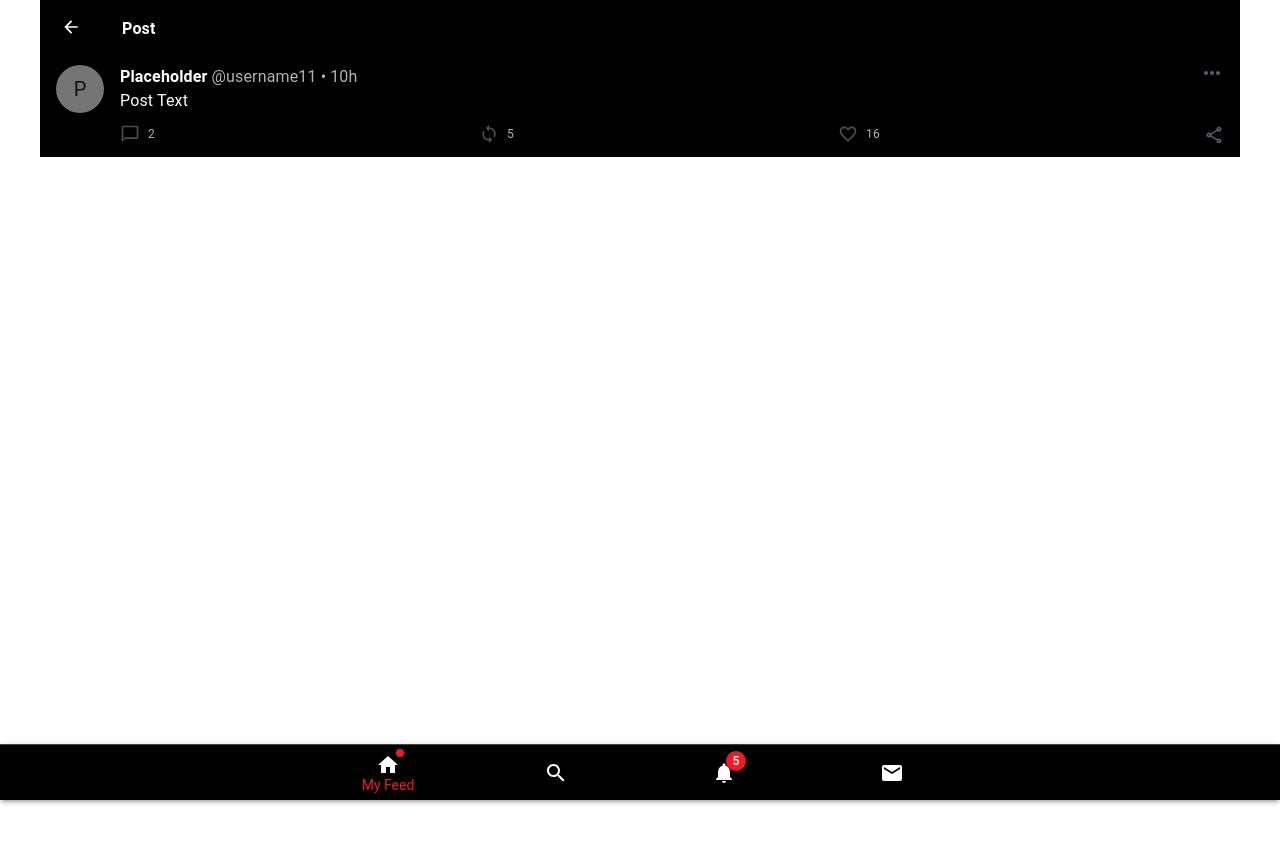
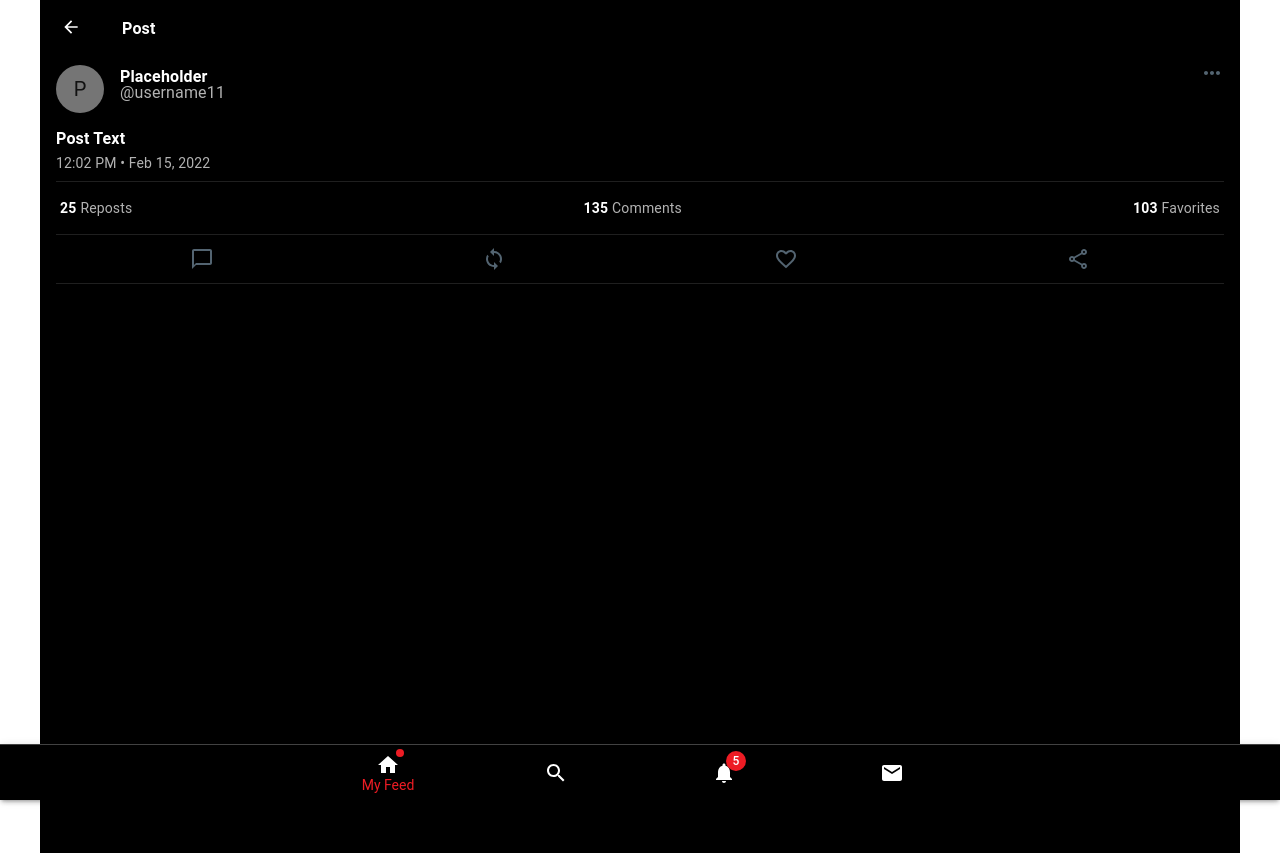
Before and after one commit to KailonSimon/social-app, a Next.js app: page /post/1 in a window 1280 px wide. Before the commit the page ends 800 px from the top, so only its background shows below. Built offline with nearby package versions, Linux system fonts and the light colour scheme.

Commit message:
Added feed links to post pages

```diff
--- a/src/components/Feed.jsx
+++ b/src/components/Feed.jsx
@@ -1,6 +1,6 @@
 import { Box, Divider, Fab, Paper, Stack } from '@mui/material'
 import React from 'react'
-import Post from './Post'
+import FeedPost from './FeedPost'
 import { posts } from '../../data'
 import { Create } from '@mui/icons-material'
 
@@ -12,7 +12,7 @@ function Feed() {
           divider={<Divider flexItem />}
           >
           {posts.map(post => {
-            return <Post key={post.id} post={post} />
+            return <FeedPost key={post.postId} post={post} />
           })}
       </Stack>
     </Paper>
--- a/src/components/Post.jsx
+++ b/src/components/Post.jsx
@@ -9,21 +9,33 @@ import Typography from '@mui/material/Typography';
 import ShareIcon from '@mui/icons-material/Share';
 import { Block, ChatBubble, ChatBubbleOutline, Favorite, FavoriteBorder, Flag, FlagOutlined, Loop, MoreHoriz, PersonRemoveOutlined, SentimentDissatisfiedOutlined, ShareOutlined, VolumeOffOutlined } from '@mui/icons-material';
 import { Box } from '@mui/system';
-import { Button, List, ListItem, ListItemButton, ListItemIcon, ListItemText, Paper, Skeleton, SwipeableDrawer } from '@mui/material';
+import { Button, Dialog, Divider, List, ListItem, ListItemButton, ListItemIcon, ListItemText, Modal, Paper, Skeleton, SwipeableDrawer } from '@mui/material';
 
 export default function Post(props) {
 
-  const { displayName, username, text, date } = props.post;
+  const { displayName, username, text, date, favorites, reposts } = props.post;
   const [isFavorited, setIsFavorited] = useState(false);
+  const [totalFavorites, setTotalFavorites] = useState(favorites);
   const [isReposted, setIsReposted] = useState(false);
+  const [totalReposts, setTotalReposts] = useState(reposts);
   const [isMenuOpen, setIsMenuOpen] = useState(false);
-  const loading = false;
 
+  const [isDialogOpen, setIsDialogOpen] = useState(false);
+
+  const favoriteHandler = () => {
+    setTotalFavorites(isFavorited ? totalFavorites - 1 : totalFavorites + 1);
+    setIsFavorited(!isFavorited);
+  }
+  const repostHandler = () => {
+    setTotalReposts(isReposted ? totalReposts - 1 : totalReposts + 1);
+    setIsReposted(!isReposted);
+  }
+  const loading = false //for future use
   return (
-    <>
+    <Box sx={{ backgroundColor: 'background.paper', height: '100vh'}}>
     <Card sx={{ width: '100%', px: '16px', py: '12px' }} square elevation={0}>
       <CardHeader
-        sx={{ p: 0, alignItems: 'flex-start' }}
+        sx={{ p: 0, alignItems: 'flex-start', mb: '4px' }}
         avatar={
           loading ?
             <Skeleton variant="circular">
@@ -40,62 +52,77 @@ export default function Post(props) {
           </IconButton>
         }
         title={
-          <Box sx={{ display: 'flex', justifyContent: 'flex-start', alignItems: 'flex-end', columnGap: '4px'}}>
-            <Typography variant="body1" component="span" fontWeight='bold'>{loading ? <Skeleton width={75}/> : displayName}</Typography>
+          <Box sx={{ display: 'flex', flexDirection: 'column', justifyContent: 'flex-start', alignItems: 'flex-start', columnGap: '4px'}}>
+            <Typography variant="body1" component="span" fontWeight='bold' sx={{ mb: '-8px' }}>{loading ? <Skeleton width={75}/> : displayName}</Typography>
             <Typography variant="body1" color="text.secondary" component="span">{loading ? <Skeleton width={100}/> : `@${username}`}</Typography>
-            <Typography variant="body1" color="text.secondary" component="span">{!loading && '•'}</Typography>
-            <Typography variant="body1" color="text.secondary" component="span">{loading ? <Skeleton width={30} /> : date}</Typography>
           </Box>
         }
       />
-      <CardContent sx={{ paddingLeft: '64px', paddingY: '0'}}>
-        <Typography variant="body1" sx={{ mt: '-24px'}} >
+      <CardContent sx={{ p: '0'}}>
+        <Box sx={{ py: '8px'}}>
+            <Typography variant="subtitle1" fontWeight='bold' >
                 {loading ? <Skeleton width={250} height={48} /> : text}
             </Typography>
+            <Typography variant="body2" color='text.secondary'>
+                12:02 PM • Feb 15, 2022
+            </Typography>
+        </Box>
+        <Divider />
+        <Box sx={{ display: 'flex', justifyContent: 'space-between', p: '16px 4px' }}>
+            <Box sx={{ display: 'flex', columnGap: '4px' }}>
+                <Typography variant="body2" fontWeight='bold' color='text.primary'>
+                    {totalReposts}
+                </Typography>
+                <Typography variant="body2" color='text.secondary'>
+                    Reposts
+                </Typography>
+            </Box>
+            <Box sx={{ display: 'flex', columnGap: '4px' }}>
+                <Typography variant="body2" fontWeight='bold' color='text.primary'>
+                    135
+                </Typography>
+                <Typography variant="body2" color='text.secondary'>
+                    Comments
+                </Typography>
+            </Box>
+            <Box sx={{ display: 'flex', columnGap: '4px' }}>
+                <Typography variant="body2" fontWeight='bold' color='text.primary'>
+                    {totalFavorites}
+                </Typography>
+                <Typography variant="body2" color='text.secondary'>
+                    Favorites
+                </Typography>
+            </Box>
+        </Box>
+        <Divider />
+
       </CardContent>
-      <CardActions disableSpacing sx={{ padding: '0 0 0 64px', height: '32px', justifyContent: 'space-between', alignItems: 'flex-end'}}>
-        <Box>
-          {loading ?
-            <Skeleton width={25} height={20} /> :
-            <>
-              <IconButton aria-label="comments" sx={{ p: 0 }}>
-                <ChatBubbleOutline fontSize='small' color="disabled" />
+      <CardActions disableSpacing sx={{ p: 0 }} >
+        <Box sx={{ display: 'flex', flexDirection: 'column', width: '100%' }}>
+            <Box sx={{ display: 'flex', justifyContent: 'space-around', width: '100%', py: '4px', height: '48px' }}>
+                <IconButton aria-label="comments">
+                    <ChatBubbleOutline sx={{ color: 'neutral.main' }}/>
                 </IconButton>
-              <Typography variant='caption' color="text.secondary" sx={{ px: '8px'}}>
-                2
-              </Typography>
-            </>
-          }
-        </Box>
-        <Box>
-          {loading ?
-            <Skeleton width={25} height={20} /> :
-            <>
-              <IconButton onClick={() => setIsReposted(!isReposted)} aria-label="repost" sx={{ p: 0 }}>
-                <Loop fontSize='small' color={ isReposted ? 'primary' : 'disabled' }/>
-              </IconButton>
-              <Typography variant='caption' color="text.secondary" sx={{ px: '8px'}}>5</Typography>
-            </>
-          }
-        </Box>
-        <Box>
-          {loading ?
-            <Skeleton width={25} height={20} /> :
-            <>
-              <IconButton onClick={() => setIsFavorited(!isFavorited)} aria-label="add to favorites" sx={{ p: 0 }}>
-                {isFavorited ?
-                  <Favorite fontSize='small' color='primary'/>
+                <IconButton onClick={repostHandler} aria-label="repost">
+                    {isReposted ?
+                        <Loop color='primary'/>
                     :
-                  <FavoriteBorder fontSize='small' color='disabled'/>
+                        <Loop sx={{ color: 'neutral.main' }}/>
                     }
                 </IconButton>
-              <Typography variant='caption' color="text.secondary" sx={{ px: '8px'}}>16</Typography>
-            </>
+                <IconButton onClick={favoriteHandler} aria-label="add-to-favorites">
+                    {isFavorited ?
+                        <Favorite color='primary'/>
+                    :
+                        <FavoriteBorder sx={{ color: 'neutral.main'}}/>
                     }
+                </IconButton>
+                <IconButton aria-label="share">
+                    <ShareOutlined sx={{ color: 'neutral.main' }}/>
+                </IconButton>
             </Box>
-        <IconButton aria-label="share" sx={{ p: 0 }}>
-          <ShareOutlined fontSize='small' sx={{ color: 'neutral.main' }}/>
-        </IconButton>
+            <Divider />
+        </Box>
       </CardActions>
     </Card>
     <SwipeableDrawer
@@ -130,7 +157,7 @@ export default function Post(props) {
             </ListItemButton>
           </ListItem>
           <ListItem sx={{ p: 0 }}>
-            <ListItemButton sx={{ minHeight: '52px' }}>
+            <ListItemButton onClick={() => {setIsDialogOpen(true); setIsMenuOpen(false)}} sx={{ minHeight: '52px' }}>
               <ListItemIcon sx={{ minWidth: 0, mr: '12px' }}>
                 <Block fontSize='small' sx={{ color: 'neutral.main' }} />
               </ListItemIcon>
@@ -156,6 +183,19 @@ export default function Post(props) {
           </ListItem>
         </Box>
       </SwipeableDrawer>
-    </>
+      <Dialog
+        open={isDialogOpen}
+        PaperProps={{ style: { borderRadius: '16px' }}}
+      >
+        <Box sx={{ width: '320px', maxWidth: '80vw', p: '28px', backgroundColor: 'background.paper', display: 'flex', flexDirection: 'column'}}>
+            <Typography variant='h6' color='text.primary' fontWeight='bold'>Block @{username}?</Typography>
+            <Typography variant='body1' color='text.secondary'>They will not be able to follow you or view your posts, and you will not see posts or notifications from @{username}.</Typography>
+            <Box sx={{ mt: '24px' }}>
+                <Button onClick={() => setIsDialogOpen(false)} variant='contained' sx={{ minHeight: '44px', mb: '12px', backgroundColor: 'red', color: 'white', textTransform: 'none', borderRadius: '999px', fontWeight: 'bold'}} fullWidth>Block</Button>
+                <Button onClick={() => setIsDialogOpen(false)} variant='outlined' sx={{ minHeight: '44px', textTransform: 'none', borderRadius: '999px', fontWeight: 'bold', color: 'white', border: '1px solid #536471'}} fullWidth>Cancel</Button>
+            </Box>
+        </Box>
+      </Dialog>
+    </Box>
   );
 }
```
Lines whose indentation alone changed are shown as unchanged.
